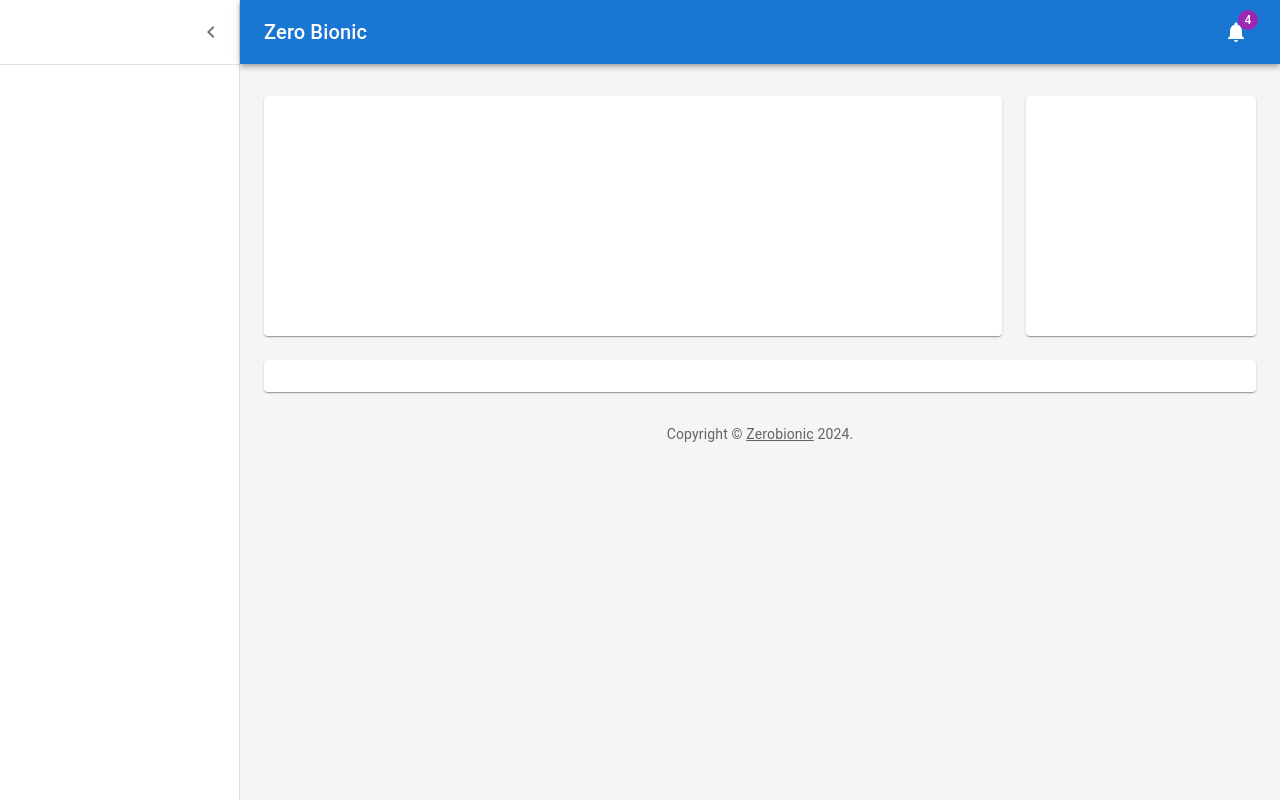
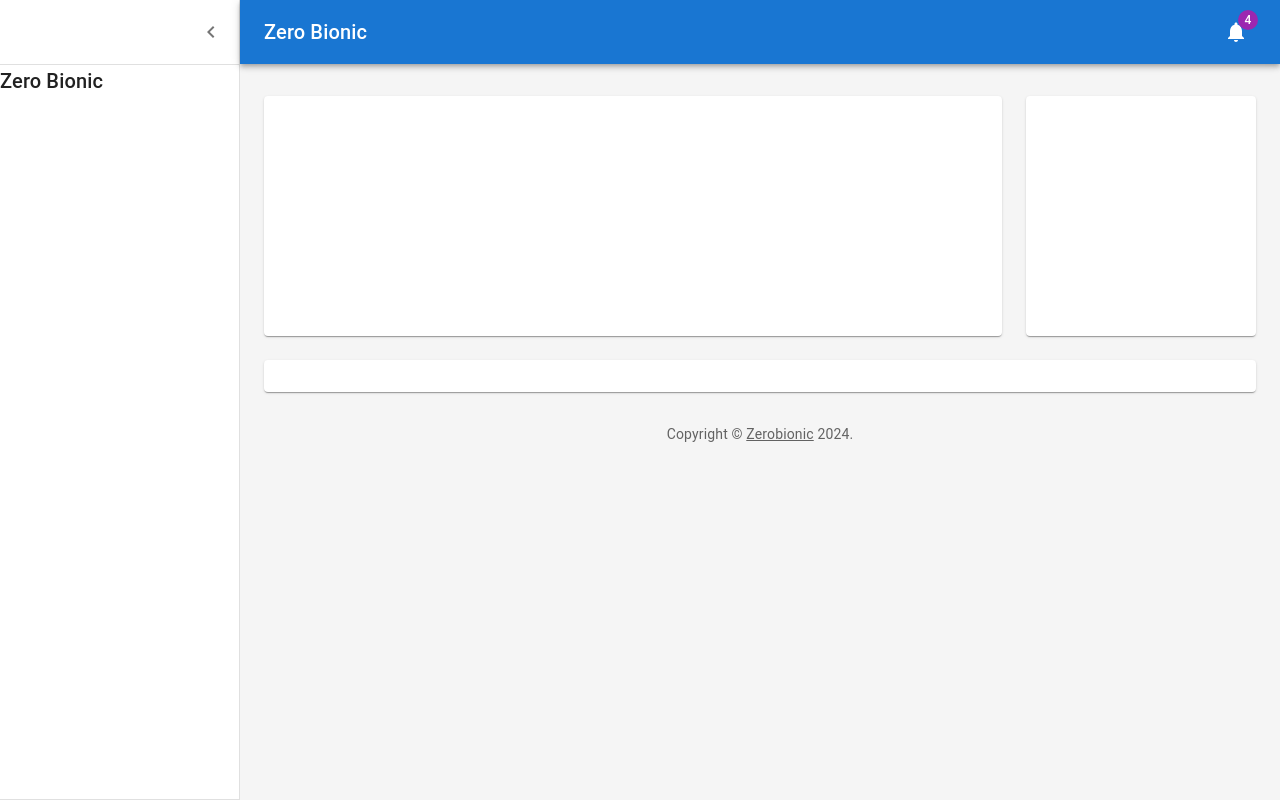
Before and after one commit to Winstone-Were/ZeroBionicDashboard, a React (Create React App) app: page / in a window 1280 px wide. Built offline with nearby package versions, Linux system fonts and the light colour scheme.

Commit message:
Added Dashboard

```diff
--- a/src/App.js
+++ b/src/App.js
@@ -136,6 +136,16 @@
             </IconButton>
           </Toolbar>
           <Divider />
+          <Typography
+              component="h1"
+              variant="h6"
+              color="inherit"
+              noWrap
+              sx={{ flexGrow: 1 }}
+            >
+            Zero Bionic
+            </Typography>
+            <Divider/>
         </Drawer>
         <Box
           component="main"
```
